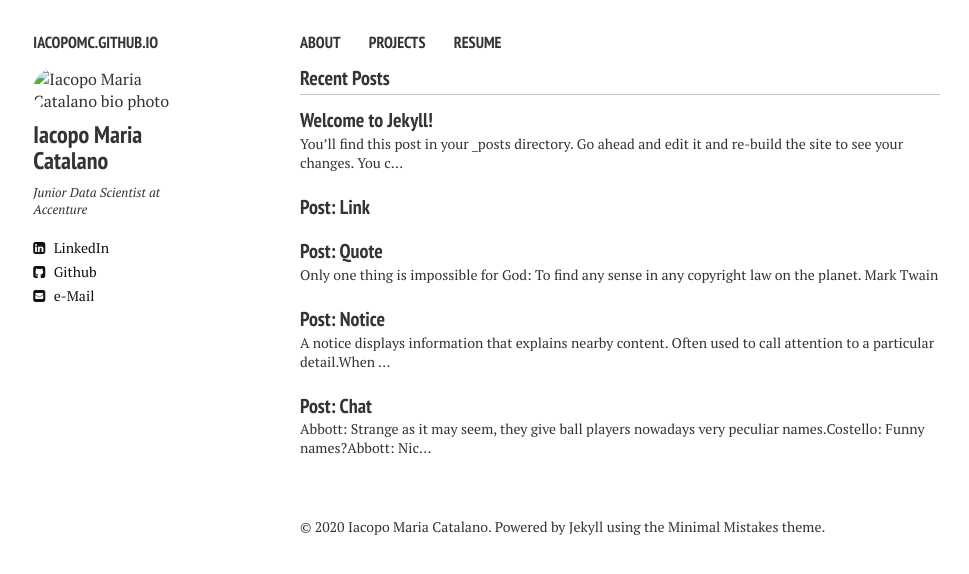
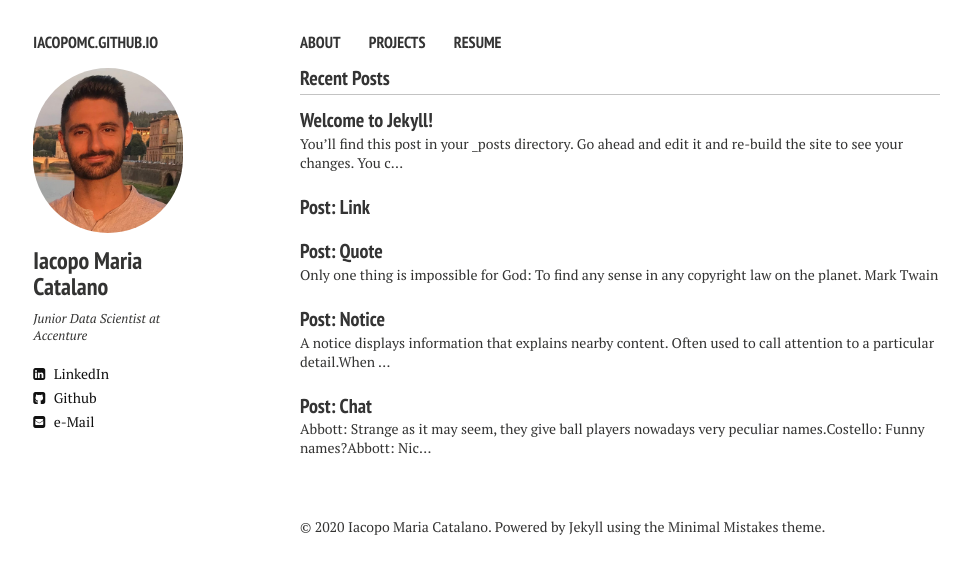
Before and after one commit to IacopomC/iacopomc.github.io, a Jekyll site: the page built from index.md, in a window 1280 px wide. Shown: the top 574 px of the page, without its empty margins (20-989 px from the left). Built offline with Jekyll 4.4.1, drawn with Linux system fonts in a browser that asks for light colours; nearby versions of some CDN libraries; our own code applies the rules of GitHub Pages for plain Markdown files.

Commit message:
moved images back into images folder; updated image path into config.yml

```diff
--- a/_config.yml
+++ b/_config.yml
@@ -6,7 +6,7 @@ url:              //iacopomc.github.io
 # Owner/author information
 owner:
   name:           Iacopo Maria Catalano
-  avatar:         assets/images/avatar.jpg
+  avatar:         avatar.jpg
   bio:            Junior Data Scientist at Accenture
   email:          iacopomcatalano@gmail.com
   # Social networking links are used in author-bio sidebar. Update and remove as you like.
```
Also changed, not shown: images/avatar.jpg (renamed from assets/images/avatar.jpg), 2 other files.
